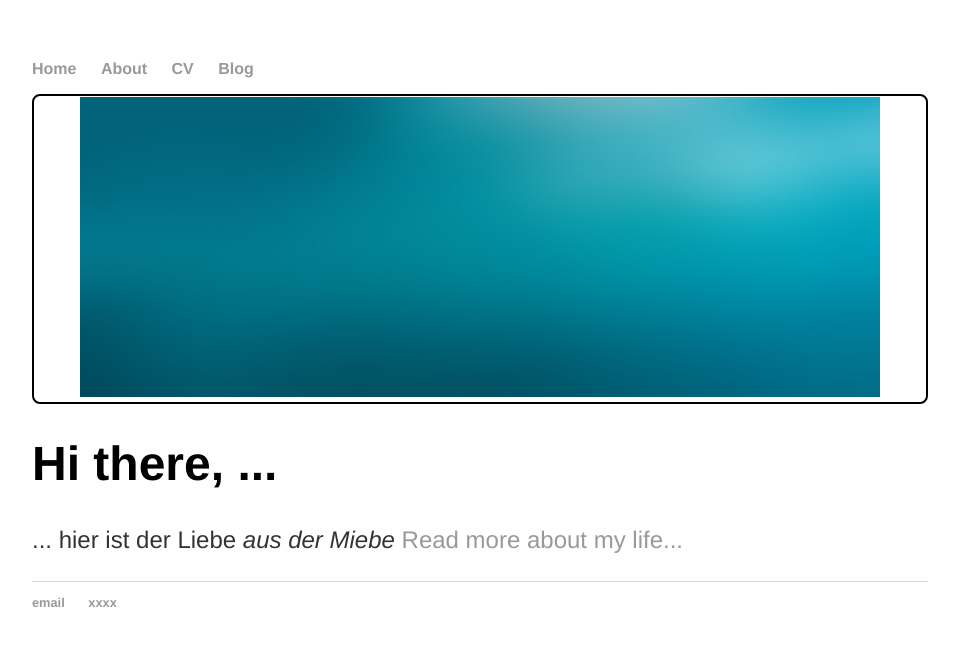
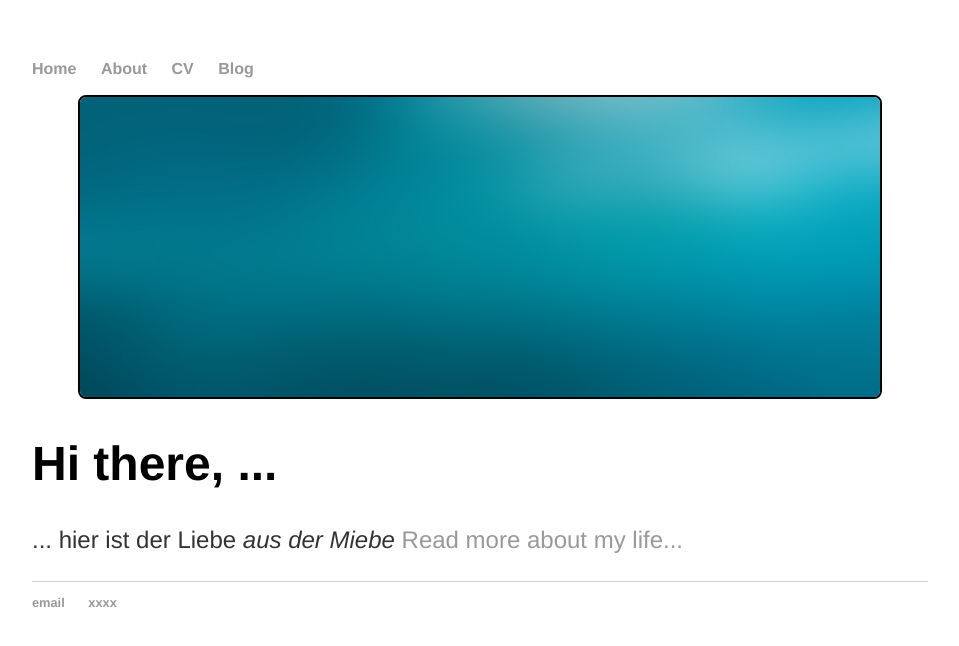
Before and after one commit to gebirgsbernd/gebirgsbernd.github.io, a Jekyll site: the page built from index.html, in a window 1280 px wide. Shown: the top 646 px of the page, without its empty margins (160-1119 px from the left). Built offline with Jekyll 4.4.1, drawn with Linux system fonts in a browser that asks for light colours.

Commit message:
Update index.html

```diff
--- a/index.html
+++ b/index.html
@@ -7,12 +7,12 @@ title: Berno Bexreuther
 		width:auto;
 		text-align:center;
 		padding:1px;
-		border-radius: 8px;
-  		border: 2px solid #000000;
 	}
 	img {
 		max-width:100%;
 		height:auto;
+		border-radius: 8px;
+  		border: 2px solid #000000;
 	}
 </style>
 
```
